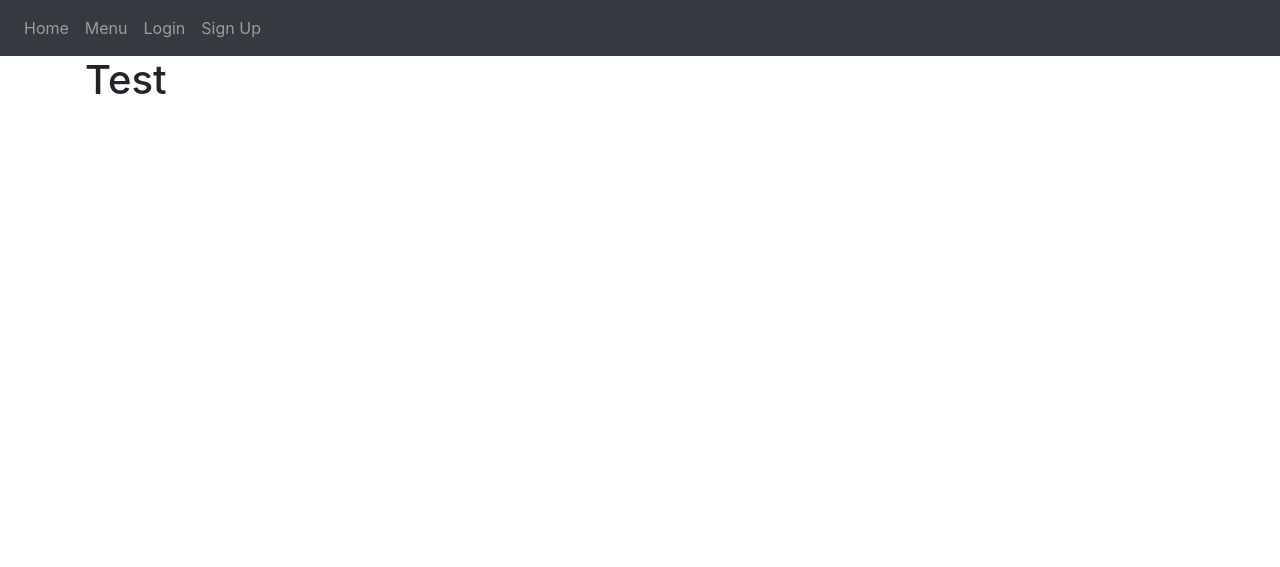
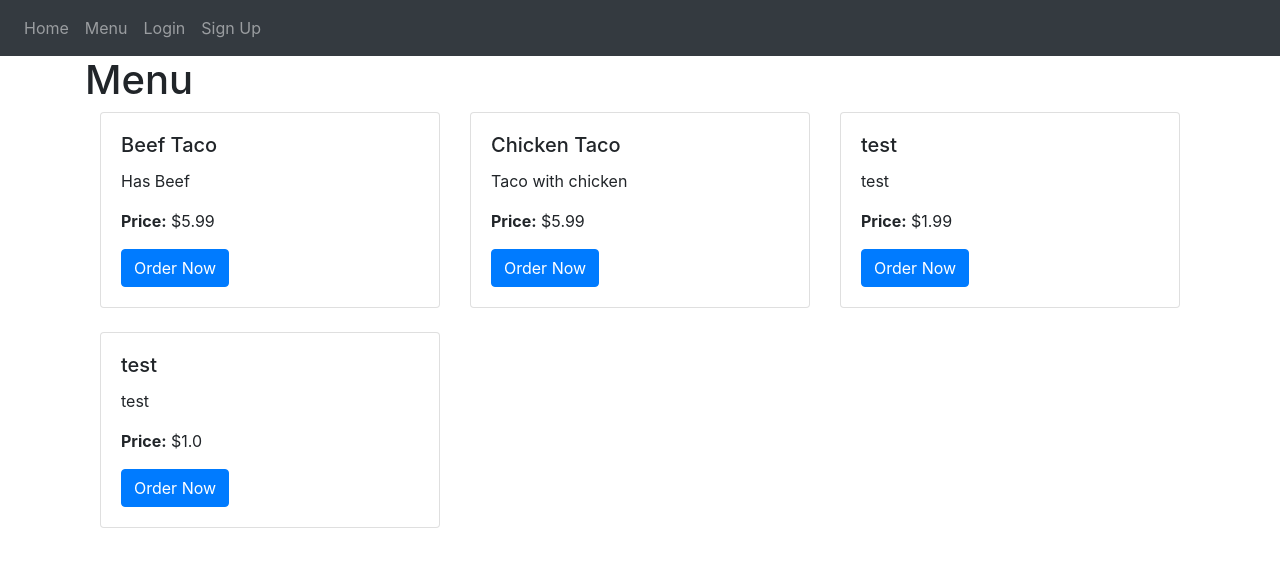
Before and after one commit to MichalRomero/Taco-Theory, a Flask app: page /menu in a window 1280 px wide. Shown: the top 567 px of the page. Run offline with Flask 3, Linux system fonts and the light colour scheme; some libraries are stand-ins or nearby versions.

Commit message:
Added food model and dynamic menu page
Added a Food model to store food items, including id, name, description, price, and user_id for tracking which user added the item. Updated the menu route in auth.py to query all food items from the database and pass them to menu.html. Modified menu.html to dynamically display food items in a grid layout with Bootstrap cards. Each card includes the food name, description, price, and an "Order Now" button.

```diff
--- a/website/auth.py
+++ b/website/auth.py
@@ -1,5 +1,5 @@
 from flask import Blueprint, render_template, request, flash, redirect, url_for
-from .models import User
+from .models import User, Food
 from werkzeug.security import generate_password_hash, check_password_hash
 from . import db
 from flask_login import login_user, login_required, logout_user, current_user
@@ -71,7 +71,8 @@ def sign_up():
 
 @auth.route('/menu', methods=['GET', 'POST'])
 def menu():
-    return render_template("menu.html", user=current_user)
+    foods = Food.query.all()
+    return render_template("menu.html", user=current_user, foods=foods)
 
 @auth.route('/order', methods=['GET', 'POST'])
 def order():
--- a/website/templates/menu.html
+++ b/website/templates/menu.html
@@ -4,6 +4,23 @@
 
 {% block content %}
 
-<h1>Test</h1>
+<h1>Menu</h1>
+
+<div class="container">
+  <div class="row">
+      {% for food in foods %}
+      <div class="col-md-4 mb-4">  <!-- 3 cards per row -->
+          <div class="card" style="width: 100%;">
+              <div class="card-body">
+                  <h5 class="card-title">{{ food.name }}</h5>
+                  <p class="card-text">{{ food.description }}</p>
+                  <p class="card-text"><strong>Price:</strong> ${{ food.price }}</p>
+                  <a href="#" class="btn btn-primary">Order Now</a>
+              </div>
+          </div>
+      </div>
+      {% endfor %}
+  </div>
+</div>
 
 {% endblock %}
```
Also changed, not shown: website/models.py (+7 -0 lines), instance/database.db, website/static/beef_taco.jpg (added).
